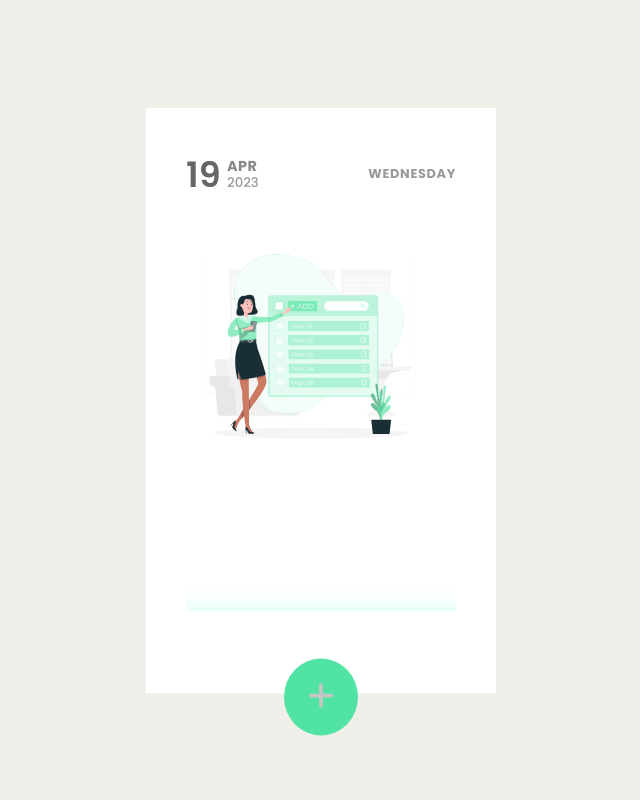
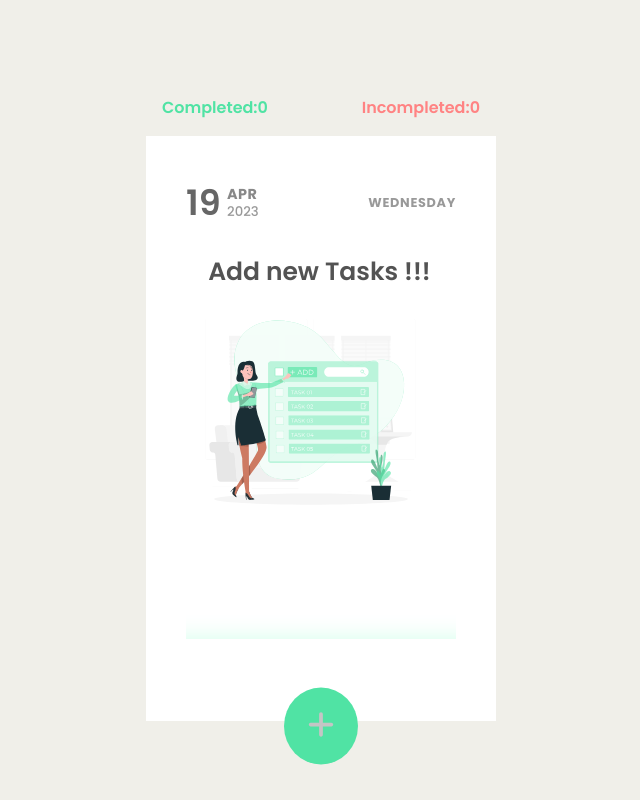
Before and after one commit to abhishek-simform-v1/REACT-PRACTICAL-3, a React (Vite) app: page / in a window 1280 px wide. Shown: the whole page, without its empty margins (319-959 px from the left). Built offline with nearby package versions, Linux system fonts and the light colour scheme.

Commit message:
complted

```diff
--- a/package.json
+++ b/package.json
@@ -14,11 +14,13 @@
     "react-dom": "^18.2.0",
     "react-toastify": "^9.1.2",
     "react-tooltip": "^5.11.1",
-    "sweetalert2": "^11.7.3"
+    "sweetalert2": "^11.7.3",
+    "uuid": "^9.0.0"
   },
   "devDependencies": {
     "@types/react": "^18.0.28",
     "@types/react-dom": "^18.0.11",
+    "@types/uuid": "^9.0.1",
     "@vitejs/plugin-react": "^3.1.0",
     "typescript": "^4.9.3",
     "vite": "^4.2.0"
--- a/src/App.tsx
+++ b/src/App.tsx
@@ -1,6 +1,5 @@
-import './App.css';
-import DayAndDate from './component/DateAndTime/DayAndDate';
-import Card from './component/UI/Card';
+import "./App.css";
+import Card from "./component/UI/Card";
 
 function App() {
   return (
--- /dev/null
+++ b/src/component/ExtraInfo/ToDoDetails.css
@@ -0,0 +1,15 @@
+.ExtraDetail{
+    display: flex;
+    justify-content: space-between;
+    padding: 1em;
+}
+.completedItem{
+    font-weight: 600;
+    color: #50e3a4;
+}
+.inCompletedItem{
+    font-weight: 600;
+
+    color: #ff8383;
+
+}
--- /dev/null
+++ b/src/component/ExtraInfo/ToDoDetails.tsx
@@ -0,0 +1,23 @@
+import React, { useContext } from "react";
+import { TodoContext } from "../../context/Context";
+import "./ToDoDetails.css";
+const ToDoDetails = () => {
+  const { data } = useContext(TodoContext);
+  const completedItem = data.filter((data1) => data1.completed === 1);
+  const incompletedItem = data.filter((data1) => data1.completed === 0);
+  console.log(completedItem.length);
+  return (
+    <div className="ExtraDetail">
+      <p className="completedItem">
+        Completed:
+        {completedItem.length}
+      </p>
+      <p className="inCompletedItem">
+        Incompleted:
+        {incompletedItem.length}
+      </p>
+    </div>
+  );
+};
+
+export default ToDoDetails;
--- a/src/component/ToDoItemList/ToDoList.css
+++ b/src/component/ToDoItemList/ToDoList.css
@@ -46,3 +46,9 @@
   width: 250px;
   height: 250px;
 }
+.nothingMessage{
+  font-size: 25px;
+  text-align: center;
+  font-weight: 600;
+  color: #535353;
+}
--- a/src/component/ToDoItemList/ToDoList.tsx
+++ b/src/component/ToDoItemList/ToDoList.tsx
@@ -1,16 +1,15 @@
-import { useEffect, useRef, memo, useContext } from 'react'; // Importing necessary libraries and hooks
-import { TodoContext } from '../../context/Context'; // Importing TodoContext from Context file
-import AddInput from '../AddUserInput/AddInput'; // Importing AddInput component
-import ToDoSingleItem from '../ToDoSingleItem/ToDoSingleItem'; // Importing ToDoSingleItem component
-import addTask from '../../assets/addTask.svg'; // Importing addTask image
-import { AnimatePresence, motion } from 'framer-motion'; // Importing motion components from Framer Motion
-import './ToDoList.css'; // Importing ToDoList styles
-
+import { useEffect, useRef, memo, useContext, useState } from "react"; // Importing necessary libraries and hooks
+import { TodoContext } from "../../context/Context"; // Importing TodoContext from Context file
+import AddInput from "../AddUserInput/AddInput"; // Importing AddInput component
+import ToDoSingleItem from "../ToDoSingleItem/ToDoSingleItem"; // Importing ToDoSingleItem component
+import addTask from "../../assets/addTask.svg"; // Importing addTask image
+import { AnimatePresence, motion } from "framer-motion"; // Importing motion components from Framer Motion
+import "./ToDoList.css"; // Importing ToDoList styles
+import { v4 as uuidv4 } from "uuid";
 const ToDoList = () => {
   // Declaring ToDoList component
   const { data } = useContext(TodoContext); // Getting the data from TodoContext
   const listRef = useRef<HTMLUListElement>(null); // Creating a ref for list
-
   interface DataItem {
     // Defining the DataItem interface
     id: number;
@@ -29,38 +28,31 @@ const ToDoList = () => {
 
   return (
     <AnimatePresence>
-      {' '}
-      // Using AnimatePresence component
+      {" "}
+      ...
       <ul ref={listRef} className="listitemContainer">
-        {' '}
-        {/* // Creating unordered list and applying the listRef */}
-        {data && data.length !== 0 ? ( // Checking if data exists and is not empty
-          data.map(
-            (
-              item: DataItem // Mapping through the data and returning ToDoSingleItem component for each item
-            ) => (
-              <motion.div // Using motion.div to apply animation on ToDoSingleItem component
-                key={item.id} // Setting the key as item id
-                initial={{ x: -100, opacity: 0 }} // Defining initial styles for animation
-                animate={{ x: 0, opacity: 1 }} // Defining animation styles
-                exit={{ x: 100, opacity: 0 }} // Defining exit styles for animation
-                transition={{ type: 'spring', stiffness: 100 }} // Defining the transition type and stiffness
-              >
-                <ToDoSingleItem currentGivenData={item} />
-                {/* // Passing item as props to ToDoSingleItem component */}
-              </motion.div>
-            )
-          )
+        {data && data.length !== 0 ? (
+          data.map((item: DataItem) => (
+            <motion.li
+              style={{ listStyle: "none" }}
+              key={item.id} // generate a unique key using uuid
+              initial={{ x: -100, opacity: 0 }}
+              animate={{ x: 0, opacity: 1 }}
+              exit={{ x: 100, opacity: 0 }}
+              transition={{ type: "spring", stiffness: 100 }}
+            >
+              <ToDoSingleItem currentGivenData={item} />
+            </motion.li>
+          ))
         ) : (
-          // If data does not exist or is empty, show addTask image
-          <motion.div // Using motion.div to apply animation on addTask image
-            key="addTask" // Setting the key as "addTask"
-            initial={{ scale: 0 }} // Defining initial styles for animation
-            animate={{ scale: 1 }} // Defining animation styles
-            transition={{ type: 'spring', stiffness: 100 }} // Defining the transition type and stiffness
+          <motion.div
+            key="addTask"
+            initial={{ scale: 0 }}
+            animate={{ scale: 1 }}
+            transition={{ type: "spring", stiffness: 100 }}
           >
+            <p className="nothingMessage">Add new Tasks !!!</p>
             <img src={addTask} alt="Add task" className="addTaskImge" />
-            {/* //Adding the addTask image */}
           </motion.div>
         )}
       </ul>
--- a/src/component/UI/Card.tsx
+++ b/src/component/UI/Card.tsx
@@ -1,13 +1,14 @@
 // Importing the "DayAndDate" component and the "card.css" file
-import DayAndDate from '../DateAndTime/DayAndDate';
-import './card.css';
+import DayAndDate from "../DateAndTime/DayAndDate";
+import "./card.css";
 
 // Importing the "CardComponent" and "ToDoList" components
-import CardComponent from './../UI/CardComponent';
-import ToDoList from '../ToDoItemList/ToDoList';
+import CardComponent from "./../UI/CardComponent";
+import ToDoList from "../ToDoItemList/ToDoList";
 
 // Importing the "Context" component
-import Context from '../../context/Context';
+import Context from "../../context/Context";
+import ToDoDetails from "../ExtraInfo/ToDoDetails";
 
 // Defining the "Card" component
 function Card() {
@@ -15,10 +16,13 @@ function Card() {
   // Wrapped inside the "Context" component
   return (
     <Context>
-      <CardComponent className="card">
-        <DayAndDate />
-        <ToDoList />
-      </CardComponent>
+      <div className="mainContent">
+        <ToDoDetails />
+        <CardComponent className="card">
+          <DayAndDate />
+          <ToDoList />
+        </CardComponent>
+      </div>
     </Context>
   );
 }
--- a/src/component/UI/card.css
+++ b/src/component/UI/card.css
@@ -6,3 +6,7 @@
   padding: 40px;
   position: relative;
 }
+.mainContent{
+  display: flex;
+  flex-direction: column;
+}
```
Also changed, not shown: 1 other file (tests, documents, lock files or other folders).
